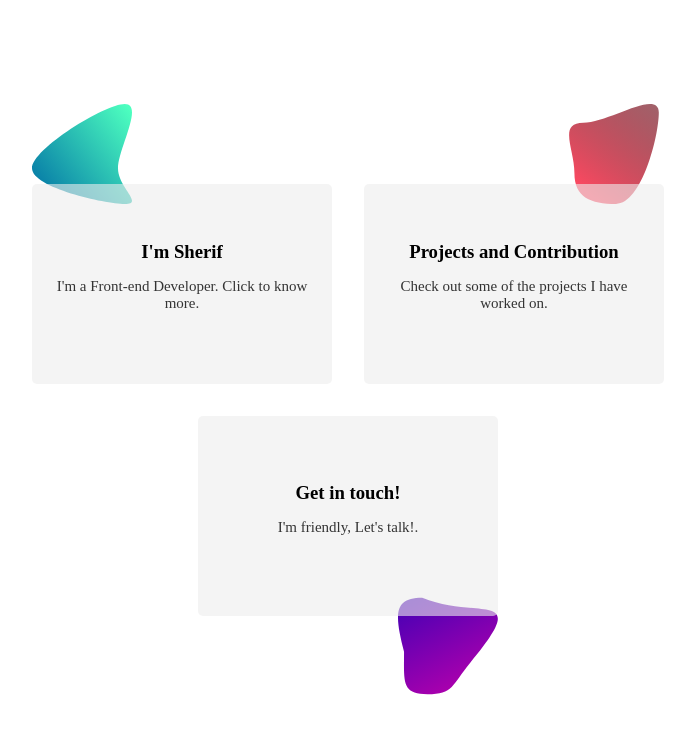
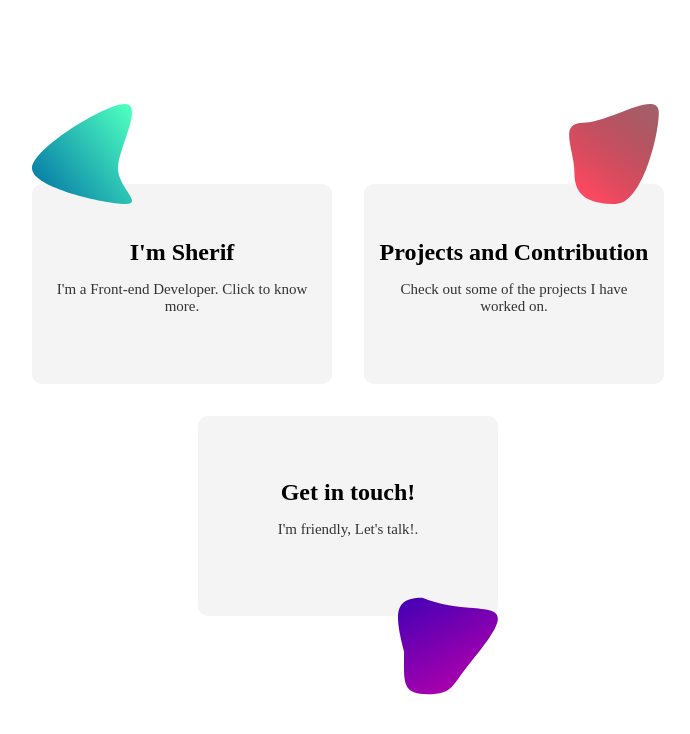
Before and after one commit to saykeed/Portfolio, a Nuxt app: page / in a window 1280 px wide. Shown: the top 734 px of the page, without its empty margins (292-982 px from the left). Built offline with nearby package versions, Linux system fonts and the light colour scheme.

Commit message:
worked more on the animation

```diff
--- a/pages/about.vue
+++ b/pages/about.vue
@@ -1,6 +1,11 @@
 <template>
     <div class="aboutBody">
         <Header />
+            <transition
+                appear=""
+                @before-enter="beforeEnter"
+                @enter="enter"
+            >
                 <div class="about">
                     <p>Hi there!</p>
                     <h1>I'm Abubakri Sherif Opeyemi.</h1>
@@ -18,14 +23,28 @@
                     Besides coding, I'm also very passionate about Cyber Security and i really enjoy watching movies. I hope someday i'll be able to explore the field.
                     </p>
                 </div>
+            </transition>
         <Footer />
     </div>
 </template>
 
 <script>
+import gsap from 'gsap'
 export default {
-    mounted() {
-
+    methods: {
+        beforeEnter(el) {
+            el.style.opacity = 0
+            el.style.transform = 'translateY(30px)'
+        },
+        enter(el, done) {
+            gsap.to(el, {
+                duration: 0.6,
+                y: 0,
+                opacity: 1,
+                ease: "power3.inOut",
+                onComplete: done
+            })
+        }
     }
 }
 </script>
--- a/pages/index.vue
+++ b/pages/index.vue
@@ -1,18 +1,25 @@
 <template>
   <div class="index">
-      <div class="linkbox">
+      <transition-group name="jump"
+        tag="div"
+        class="linkbox"
+        appear=""
+        @before-enter="beforeEnter"
+        @enter="enter"
+      >
           <div class="links"
             v-for="link in links"
-            :key="link.text"
+            :key="link.svgClass"
+            :data-index="link.delay"
             @click="routePage(link.svgClass)"
           >
             <img :class="`svgs ${link.svgClass}`" :src="require(`@/assets/svg/${link.svgClass}.svg`)" alt="">
             <div class="linkdiv">
-              <h3>{{ link.head }}</h3>
+              <h2>{{ link.head }}</h2>
               <p>{{ link.para }}</p>
             </div>
           </div>
-      </div>
+      </transition-group>
   </div>
 </template>
 
@@ -23,32 +30,62 @@ export default {
   data() {
     return {
       links: [
-        {head: 'I\'m Sherif', para: 'I\'m a Front-end Developer. Click to know more.', route: '/about', svgClass: 'about'},
-        {head: 'Projects and Contribution', para: 'Check out some of the projects I have worked on.', route: '/project', svgClass: 'project'},
+        {head: 'I\'m Sherif', para: 'I\'m a Front-end Developer. Click to know more.', route: '/about', svgClass: 'about', delay: 2},
+        {head: 'Projects and Contribution', para: 'Check out some of the projects I have worked on.', route: '/project', svgClass: 'project', delay: 3},
         // {head: 'Writings', para: 'Check out some of my writings.', route: '/other', svgClass: 'other'},
-        {head: 'Get in touch!', para: 'I\'m friendly, Let\'s talk!.', route: '/contact', svgClass: 'contact'}
+        {head: 'Get in touch!', para: 'I\'m friendly, Let\'s talk!.', route: '/contact', svgClass: 'contact', delay: 1}
       ]
     }
   },
   methods: {
+    resetAnimation() {
+      gsap.to("img.svgs", {
+        scale: 1,
+        duration: 0.1
+      })
+    },
      routeToPage(page) {
       this.$router.push(page)
     },
     // where x stands for the route path and classname for each svg
     async routePage(x) {
-      await gsap.fromTo("img." + x, {
-        scale: 1,
-        duration: 0,
-      }, {
-        scale: 30,
-        duration: 0.7,
+      gsap.to("img." + x, {
+        scale: 20,
+        duration: 0.6,
         onComplete: this.routeToPage,
         ease: "power4.inOut",
+        zIndex: 99999,
         onCompleteParams: [x]
+      })
+      gsap.to(".links", {
+        background: 'transparent',
+        duration: 0.4,
+        ease: "power4.inOut"
+      }, 0)
+      gsap.to(".linkdiv", {
+        opacity: 0,
+        duration: 0.4,
+        ease: "power4.inOut"
+      }, 0)
 
+    },
+    beforeEnter(el) {
+      el.style.opacity = 0
+      el.style.transform = 'scale(0.1)'
+    },
+    enter(el, done) {
+      gsap.to(el, {
+        duration: 0.6,
+        scale: 1,
+        opacity: 1,
+        ease: "power3.inOut",
+        onComplete: done,
+        delay: 0.3 * el.dataset.index
       })
     }
-
+  },
+  mounted() {
+      this.resetAnimation()
   }
 
 }
@@ -81,21 +118,20 @@ export default {
       max-width: 300px;
       margin: 2%;
       background: rgba(237, 237, 237, 0.601);
-      border-radius: 5px;
+      border-radius: 10px;
       padding: 15px;
       text-align: center;
       position: relative;
       color: black;
       cursor: pointer;
     }
-    .index .links:hover .svgs{
-      transform: scale(1.3);
+    .index .links:hover{
+       background: rgba(236, 222, 222, 0.675);
     }
-    .index .links img{
+    .index .links img.svgs{
       width: 100px;
       position: absolute;
-      transition: all 1s ease-in-out;
-      z-index: -1;
+      /* z-index: -1; */
     }
 
     .index img.about{
@@ -106,10 +142,10 @@ export default {
       top: -80px;
       right: 0
     }
-    .index img.other{
+    /* .index img.other{
       bottom: -80px;
       left: 0
-    }
+    } */
     .index img.contact{
       bottom: -80px;
       right: 0
@@ -118,4 +154,32 @@ export default {
       color: rgba(0, 0, 0, 0.793);
       font-size: 15px;
     }
+
+    /*for the responsieve screen of lg*/
+    @media screen and (min-width:700px){
+        @keyframes mediumAbout {
+          from{top: -80px; left: 0;}
+          to{top: -30px; left: 30px;}
+        }
+        @keyframes mediumProject {
+          from{top: -80px; right: 0;}
+          to{top: -30px; right: 30px;}
+        }
+        @keyframes mediumContact {
+          from{bottom: -80px; right: 0;}
+          to{bottom: -30px; right: 30px;}
+        }
+        .index img.about{
+          animation: mediumAbout 1s ease-in-out;
+          animation-fill-mode: forwards;
+        }
+        .index img.project{
+          animation: mediumProject 1s ease-in-out;
+          animation-fill-mode: forwards;
+        }
+        .index img.contact{
+          animation: mediumContact 1s ease-in-out;
+          animation-fill-mode: forwards;
+        }
+    }
 </style>
```
Lines whose indentation alone changed are shown as unchanged.
